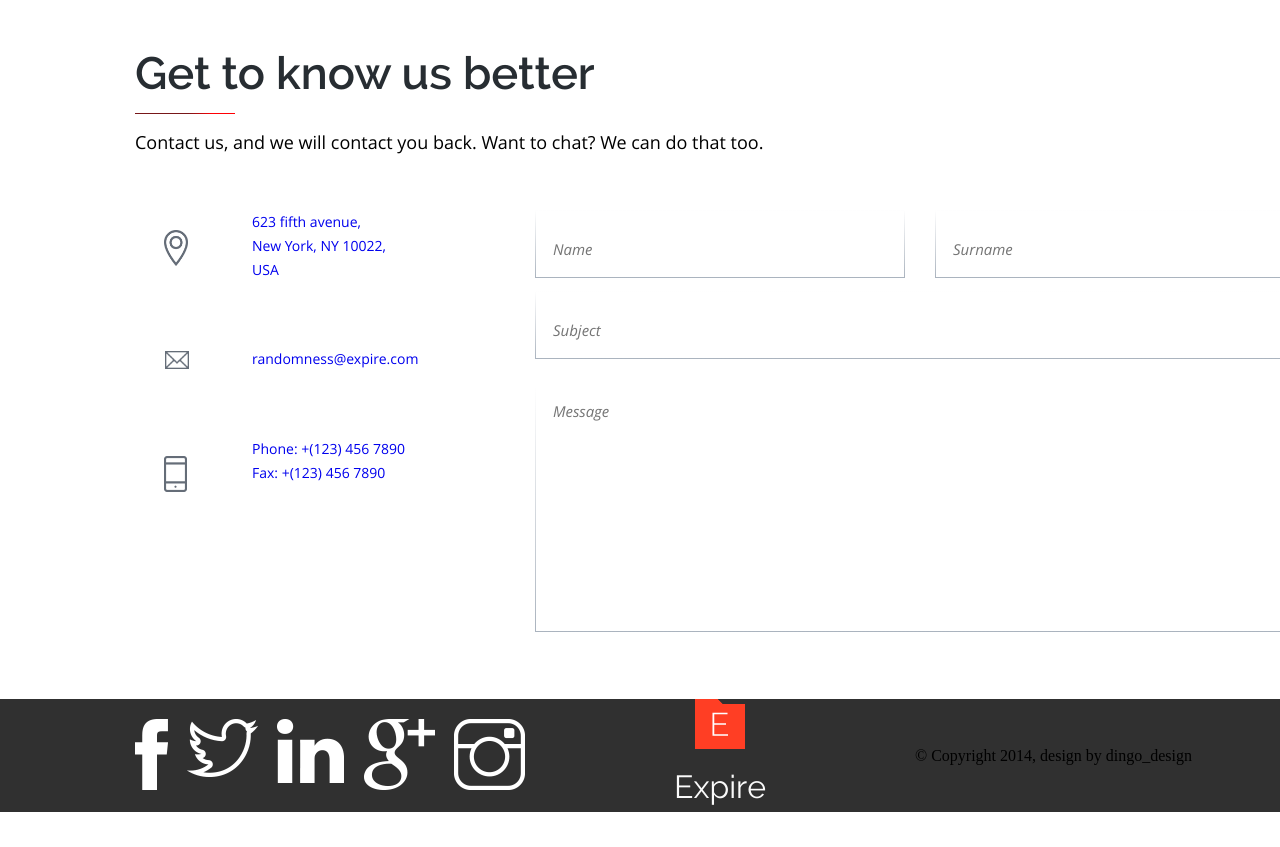
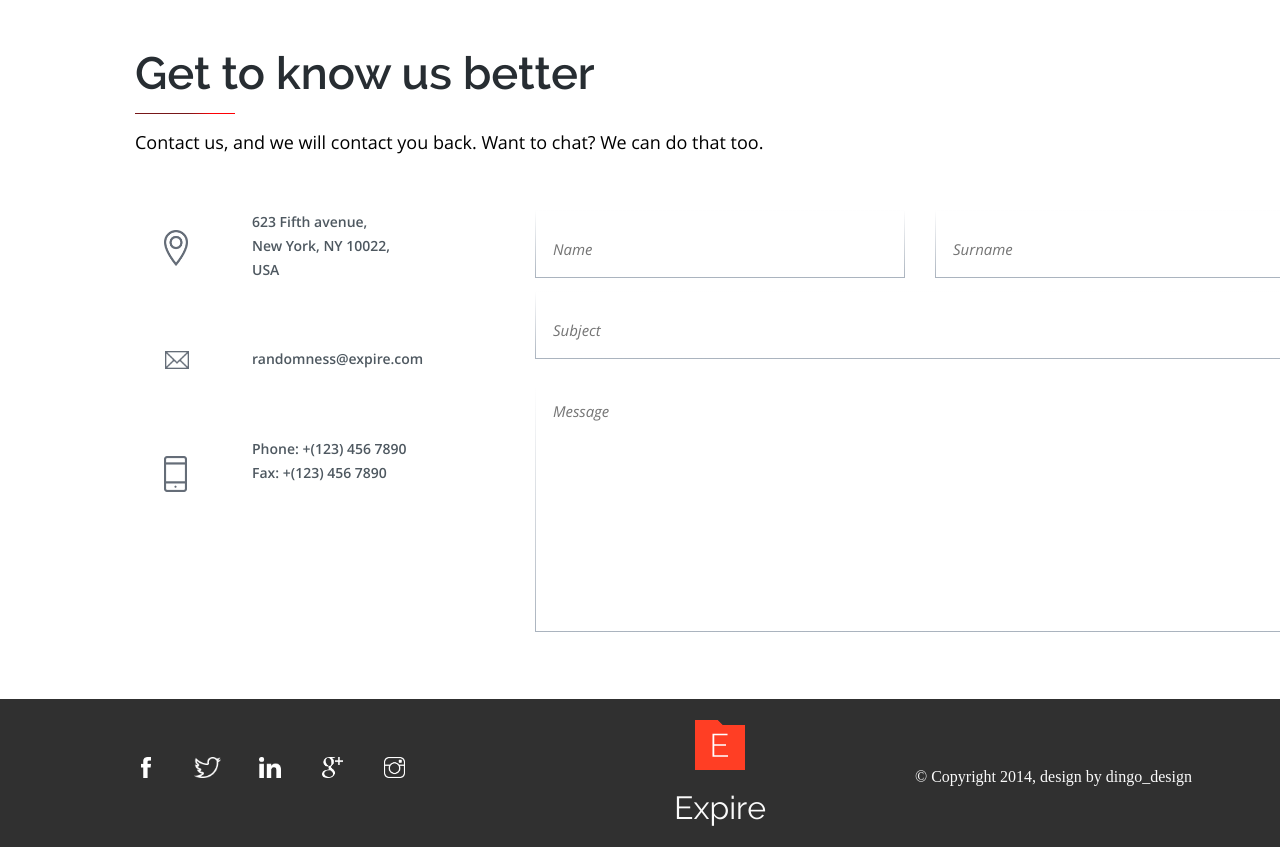
Before and after one commit to KseniyaSokolovskaya/hiqo-sokolovskaya-markup, a website: page index.html in a window 1280 px wide. Shown: the part 3685-4532 px from the top of the page. Before the commit the page ends 4497 px from the top, so only its background shows below. Drawn offline with nearby package versions, Linux system fonts and the light colour scheme; files that its build step writes are made by us from their sources.

Commit message:
add footer-section

```diff
--- a/index.html
+++ b/index.html
@@ -232,11 +232,11 @@
                     <img class="service__item_location" src="assets/images/location.png" alt="icon-location" />
                   </div>
                   <div class="service__item_text">
-                    <a href="#">623 fifth avenue, <br /> New York, NY 10022, USA</a>
+                    <a href="#">623 Fifth avenue, <br /> New York, NY 10022, USA</a>
                   </div>
                 </li>
                 <li class="service__item">
-                  <div>
+                  <div >
                     <img class="service__item_email" src="assets/images/email.png" alt="icon-email" />
                   </div>
                   <div class="service__item_text">
@@ -272,12 +272,12 @@
       <div class="content">
         <ul class="menu-footer">
           <li class="menu-footer__item">
-            <div class="social-icons">
-              <a href=""><img src="assets/images/facebook.png" /></a>
-              <a href=""><img src="assets/images/twitter.png" /></a>
-              <a href=""><img src="assets/images/linkedin.png" /></a>
-              <a href=""><img src="assets/images/google.png" /></a>
-              <a href=""><img src="assets/images/instagram.png" /></a>
+            <div class="social">
+              <a href="#" class="social__item social__item_facebook"></a>
+              <a href="#" class="social__item social__item_twitter"></a>
+              <a href="#" class="social__item social__item_linkedin"></a>
+              <a href="#" class="social__item social__item_google"></a>
+              <a href="#" class="social__item social__item_instagram"></a>
             </div>
           </li>
           <li class="menu__item menu-footer__item">
--- a/scss/_variables.scss
+++ b/scss/_variables.scss
@@ -2,6 +2,7 @@ $color-base: #fafafa;
 $color-primary:  #3d4148;
 $color-accent: #d14b3a;
 $color-btn-hover: #ff3c1f;
+$color-txt-hover: #ff3c1f;         //location, email, phone
 $color-pgn-border: #abb3c0;
 $color-txt-base: #4e5860;
 $color-secondary: #656d7a;        // stats-section
@@ -19,7 +20,7 @@ $font-secondary: "Myriad Pro";
 $size-base: 18px;
 $size-list: 14px;
 $size-placeholder: 15px;
-$line-height-base: 24px;                      // location,email,phone
+$line-height-base: 24px;            // location,email,phone
 $width-content: 1170px;
 $height-dam: 30px;
 $height-folder: 37px;
--- a/scss/components/_common.scss
+++ b/scss/components/_common.scss
@@ -510,7 +510,7 @@ body {
   }
 
   .content__main {
-    @include font($font-primary, normal, $size-list);
+    @include font($font-primary, 600, $size-list);
     line-height: $line-height-base;
     color: $color-txt-base;
     display: flex;
@@ -557,6 +557,11 @@ body {
       a {
         cursor: pointer;
         text-decoration: none;
+        color: $color-txt-base;
+
+        &:hover {
+          color: $color-txt-hover;
+        }
       }
     }
   }
@@ -616,9 +621,11 @@ body {
     display: flex;
     justify-content: space-between;
     align-items: center;
+    padding: 21px 0 14px;
 
     &__item {
-      width: 33.33333%
+      width: 33.33333%;
+      color: $color-base;
     }
 
     .menu__item {
@@ -646,8 +653,49 @@ body {
     }
   }
 
-  .social-icons {
+  .social {
     display: flex;
     justify-content: space-between;
+    max-width: 270px;
+  }
+
+  .social__item {
+    display: block;
+    width: 40px;
+    height: 40px;
+
+    &_facebook {
+      background: url(images/facebook.png) no-repeat;
+      background-size: 10px 21px;
+      background-position: 6px 0;
+    }
+
+    &_twitter {
+      background: url(images/twitter.png) no-repeat;
+      background-size: 27px 21px;
+      background-position: 1px 0;
+    }
+
+    &_linkedin {
+      background: url(images/linkedin.png) no-repeat;
+      background-size: 22px 21px;
+      background-position: 9px 0;
+    }
+
+    &_google {
+      background: url(images/google.png) no-repeat;
+      background-size: 21px 21px;
+      background-position: 14px 0;
+    }
+
+    &_instagram {
+      background: url(images/instagram.png) no-repeat;
+      background-size: 21px 21px;
+      background-position: 19px 0;
+    }
+
+    &:hover {
+      opacity: 0.8;
+    }
   }
 }
```
